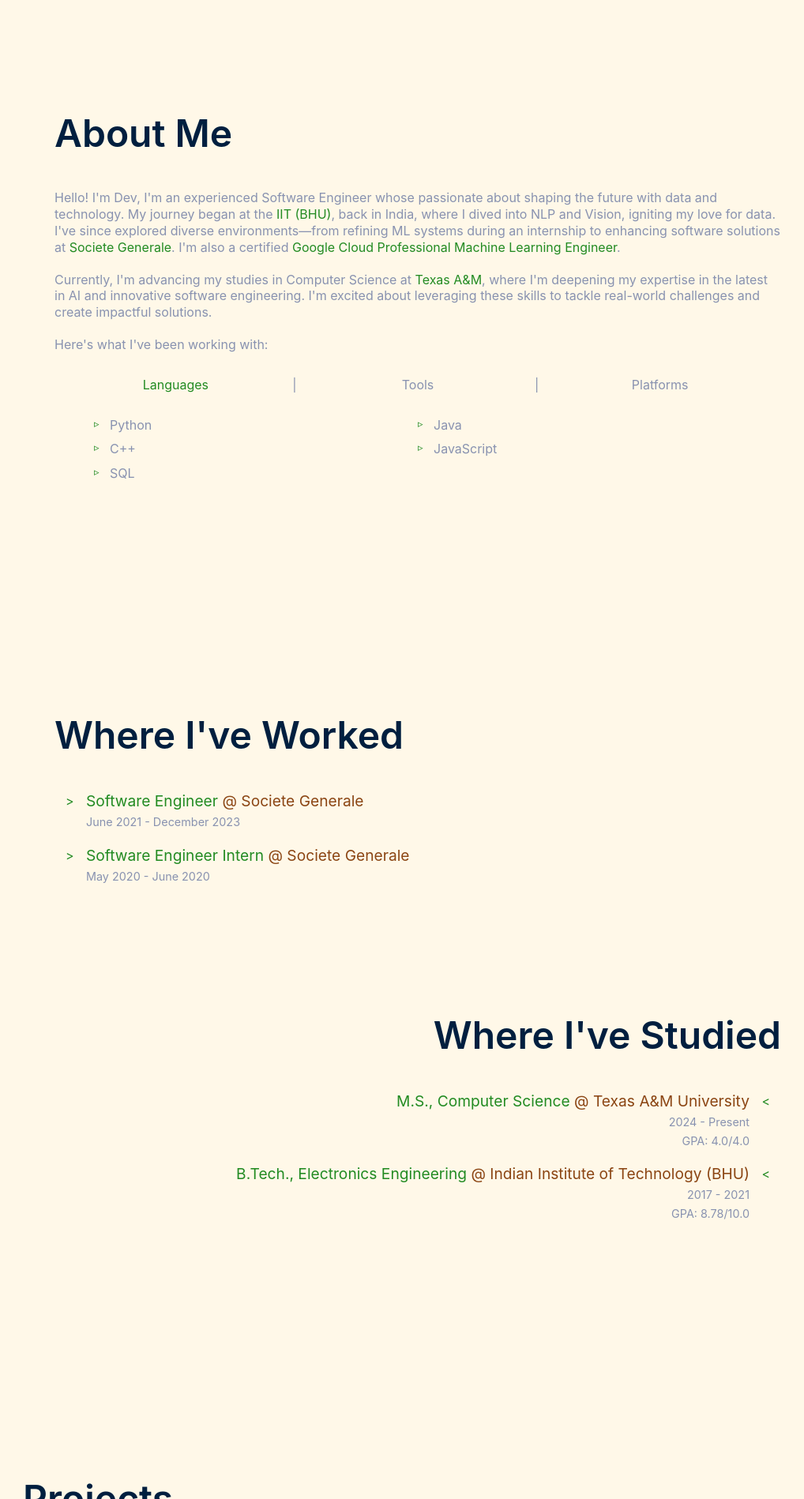
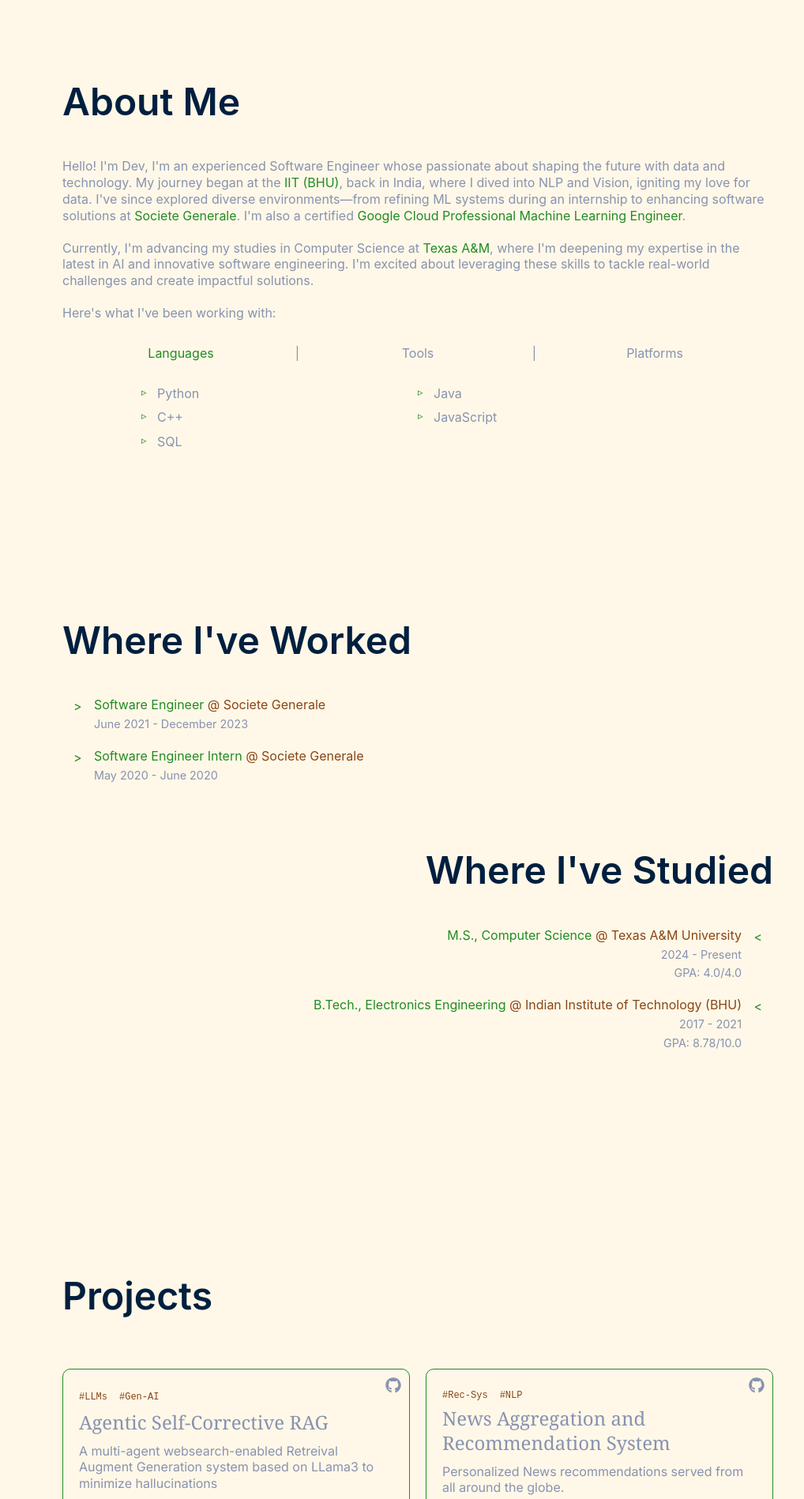
Before and after one commit to devgargd7/portfolio, a Next.js app: page / in a window 1280 px wide. Shown: the part 802-2700 px from the top of the page at 79% size, without its empty margins (111-1129 px from the left). Built offline with nearby package versions, Linux system fonts and the light colour scheme.

Commit message:
fix small screens

```diff
--- a/src/app/App.css
+++ b/src/app/App.css
@@ -69,8 +69,14 @@
   margin-top: 20px;
 } */
 
-.content {
+/* .content {
   max-width: 1000px;
   text-align: left;
-  padding: 40px;
-}
+  padding: 0 40px 0 40px;
+} */
+
+/* @media (max-width: 768px) {
+  .content {
+    padding: 0;
+  }
+} */
--- a/src/app/components/About.css
+++ b/src/app/components/About.css
@@ -2,7 +2,7 @@
   background: #FFF8E8;
   color: #FFF8E8;
   font-family: 'Calibre', 'San Francisco', 'SF Pro Text', -apple-system, system-ui, sans-serif;
-  padding: 100px 0;
+  padding: 100px 50px;
   margin: 0 auto;
   display: block;
   max-width: 1000px;
@@ -10,7 +10,7 @@
 
 .about h2 {
   color: #001F3F;
-  font-size: clamp(16px, 4vw, 48px);
+  font-size: clamp(24px, 4vw, 48px);
   font-weight: 600;
   margin-bottom: 40px;
 }
@@ -74,7 +74,7 @@
   display: grid;
   grid-template-columns: repeat(2, 1fr); /* Two columns */
   list-style: none;
-  padding: 0 50px;
+  padding: 0 100px;
 }
 
 .skills-list li {
@@ -94,7 +94,10 @@
 }
 
 @media (max-width: 768px) {
+  .about {
+    padding: 100px 0;
+  }
   .skills-list {
-    padding: 0 20px;
+    padding: 0 30px;
   }
 }
--- a/src/app/components/Contact.css
+++ b/src/app/components/Contact.css
@@ -1,7 +1,7 @@
 .contact {
   /* padding: 100px; */
   text-align: center;
-  padding: 100px 0;
+  padding: 100px 50px;
   margin: 0 auto;
   display: block;
   max-width: 1000px;
@@ -9,7 +9,7 @@
 
 .contact h2 {
   color: #001F3F;
-  font-size: clamp(16px, 4vw, 48px);
+  font-size: clamp(24px, 4vw, 48px);
   font-weight: 600;
   margin-bottom: 40px;
 }
@@ -28,7 +28,17 @@
   transition: all 0.3s ease;
 }
 
+.contact .p {
+  color: #8892b0;
+}
+
 .btn:hover {
   transform: translateY(-5px);
   background-color: rgba(34, 139, 34, 0.1);
 }
+
+@media (max-width: 768px) {
+  .contact {
+    padding: 100px 0;
+  }
+}
--- a/src/app/components/Experience.css
+++ b/src/app/components/Experience.css
@@ -2,7 +2,7 @@
   background-color: #FFF8E8;
   color: #228B22;
   font-family: 'Calibre', 'San Francisco', 'SF Pro Text', -apple-system, system-ui, sans-serif;
-  padding: 100px 0;
+  padding: 100px 50px;
   margin: 0 auto;
   display: block;
   max-width: 1000px;
@@ -10,7 +10,7 @@
 
 .experience h2 {
   color: #001F3F;
-  font-size: clamp(16px, 4vw, 48px);
+  font-size: clamp(24px, 4vw, 48px);
   font-weight: 600;
 }
 
@@ -45,7 +45,7 @@
 
 .job h3 {
   color: #228B22;
-  font-size: 1.2rem;
+  font-size: 16px;
   transition: color 0.3s ease;
   margin-bottom: 0;
 }
@@ -111,7 +111,7 @@
 
 .edu h3 {
   color: #228B22;
-  font-size: 1.2rem;
+  font-size: 16px;
   transition: color 0.3s ease;
   margin-bottom: 0;
 }
@@ -142,9 +142,9 @@
 }
 
 @media (max-width: 768px) {
-  /* .hero {
-    padding: 0 100px;
-  } */
+  .experience {
+    padding: 100px 0;
+  }
 
   .jobs {
     padding: 20px 20px 40px 20px;
--- a/src/app/components/Hero.css
+++ b/src/app/components/Hero.css
@@ -5,13 +5,7 @@
   height: 100vh;
   background-color: #FFF8E8;
   color: #228B22;
-  /* padding: 0 100px; */
-}
-
-.content {
-  max-width: 1000px;
-  text-align: left;
-  padding: 40px;
+  padding: 0 50px;
 }
 
 .hero h1 {
@@ -43,9 +37,9 @@
 }
 
 @media (max-width: 768px) {
-  /* .hero {
-    padding: 0 100px;
-  } */
+  .hero {
+    padding: 100px 0;
+  }
 
   h2 {
     font-size: clamp(28px, 8vw, 56px);
--- a/src/app/components/Hero.tsx
+++ b/src/app/components/Hero.tsx
@@ -56,7 +56,7 @@
       <div className="content">
         <h1>Hey there, I&apos;m</h1>
         <h2 className="big-heading" ref={setNameRef}>Dev Garg.</h2>
-        <h3 className="big-heading">I build tech for tomorrow&apos;s challenges.</h3>
+        <h3 className="big-heading">I build tech for tomorrow&apos;s innovations.</h3>
         <p>
           I&apos;m a <span className="dynamic-job-title">{jobTitle}<span className="cursor">|</span></span>
         </p>
--- a/src/app/components/Projects.css
+++ b/src/app/components/Projects.css
@@ -2,7 +2,7 @@
   /* padding: 50px; */
   background: #FFF8E8;
   color: #F5F5F5;
-  padding: 100px 0;
+  padding: 100px 50px;
   margin: 0 auto;
   display: block;
   max-width: 1000px;
@@ -10,13 +10,20 @@
 
 .projects h2 {
   color: #001F3F;
-  font-size: clamp(16px, 4vw, 48px);
+  font-size: clamp(24px, 4vw, 48px);
   font-weight: 600;
   margin-bottom: 40px;
 }
 
+.projects h3 {
+  font-size: 16px;
+  margin: 5px 0 10px 0;
+  font-family: Georgia, 'Times New Roman', Times, serif;
+}
+
 .projects p {
-  font-size: 16px;
+  font-size: clamp(12px, 2vw, 16px);
+  margin-bottom: 10px;
 }
 
 
@@ -27,6 +34,9 @@
 }
 
 @media (max-width: 768px) {
+  .projects {
+    padding: 100px 0;
+  }
   .project-grid {
     grid-template-columns: 1fr; /* One card per row on smaller screens */
   }
--- a/src/app/components/Projects.tsx
+++ b/src/app/components/Projects.tsx
@@ -124,7 +124,7 @@
               <div className="tools-used">
               <p>
                 {project.tools.map((tool, index) =>
-                  <span key={index} className="tool">{tool}</span>  // Adding key prop here
+                  <span key={index} className="tool">{tool}</span>
                 )}
               </p>
               </div>
--- a/src/app/layout.tsx
+++ b/src/app/layout.tsx
@@ -5,8 +5,8 @@
 const inter = Inter({ subsets: ["latin"] });
 
 export const metadata: Metadata = {
-  title: "Create Next App",
-  description: "Generated by create next app",
+  title: "Dev Garg",
+  description: "Portfolio",
 };
 
 export default function RootLayout({
```
